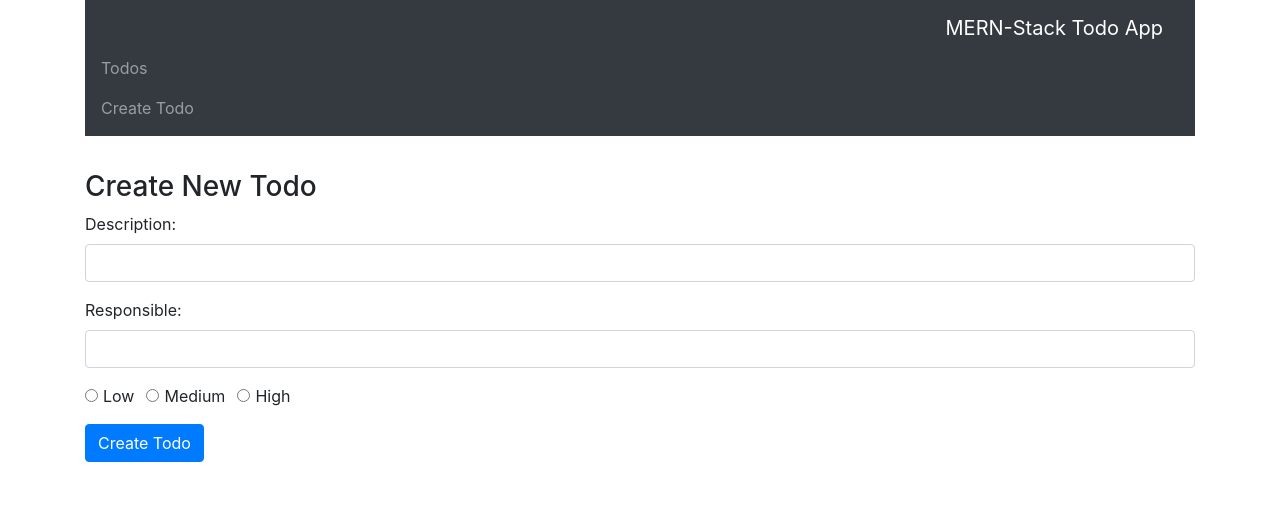
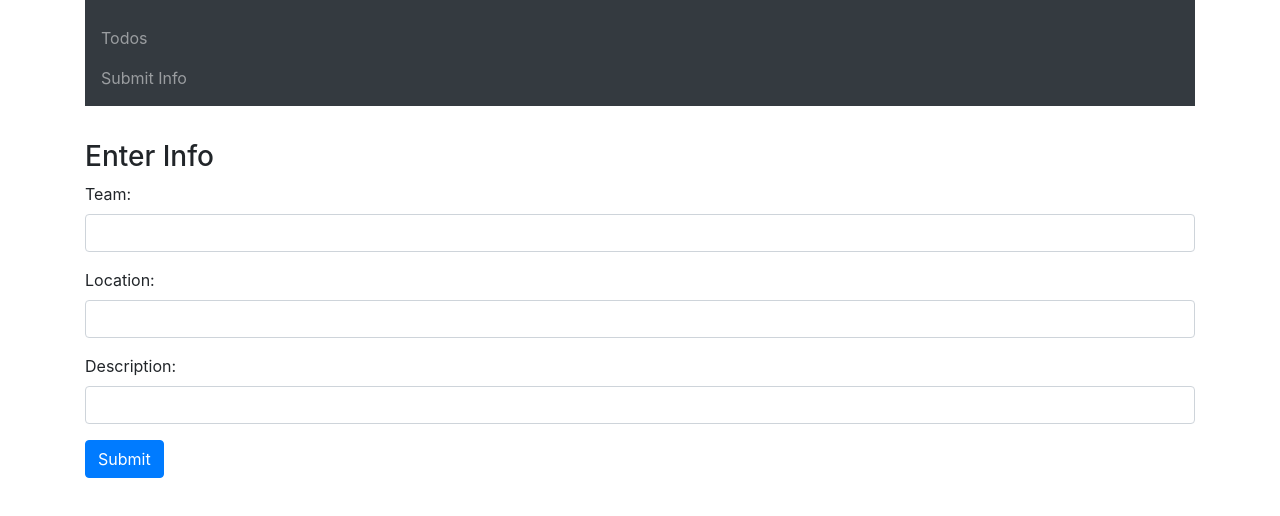
Before and after one commit to LouieLover/project-app, a React (Create React App) app: page /create in a window 1280 px wide. Shown: the top 516 px of the page. Built offline with nearby package versions, Linux system fonts and the light colour scheme.

Commit message:
creating submit info section

```diff
--- a/src/App.js
+++ b/src/App.js
@@ -18,9 +18,7 @@ class App extends Component {
               href="https://codingthesmartway.com"
               target="_blank"
             ></a>
-            <Link to="/" className="navbar-brand">
-              MERN-Stack Todo App
-            </Link>
+            <Link to="/" className="navbar-brand"></Link>
             <div className="collpase navbar-collapse">
               <ul className="navbar-nav mr-auto">
                 <li className="navbar-item">
@@ -30,7 +28,7 @@ class App extends Component {
                 </li>
                 <li className="navbar-item">
                   <Link to="/create" className="nav-link">
-                    Create Todo
+                    Submit Info
                   </Link>
                 </li>
               </ul>
--- a/src/components/create-todo.component.js
+++ b/src/components/create-todo.component.js
@@ -4,34 +4,34 @@ export default class CreateTodo extends Component {
   constructor(props) {
     super(props);
 
+    this.onChangeTodoTeam = this.onChangeTodoTeam.bind(this);
+    this.onChangeTodoLocation = this.onChangeTodoLocation.bind(this);
     this.onChangeTodoDescription = this.onChangeTodoDescription.bind(this);
-    this.onChangeTodoResponsible = this.onChangeTodoResponsible.bind(this);
-    this.onChangeTodoPriority = this.onChangeTodoPriority.bind(this);
     this.onSubmit = this.onSubmit.bind(this);
 
     this.state = {
-      todo_description: "",
-      todo_responsible: "",
-      todo_priority: "",
+      todo_Team: "",
+      todo_Location: "",
+      todo_Description: "",
       todo_completed: false,
     };
   }
 
-  onChangeTodoDescription(e) {
+  onChangeTodoTeam(e) {
     this.setState({
-      todo_description: e.target.value,
+      todo_Team: e.target.value,
     });
   }
 
-  onChangeTodoResponsible(e) {
+  onChangeTodoLocation(e) {
     this.setState({
-      todo_responsible: e.target.value,
+      todo_Location: e.target.value,
     });
   }
 
-  onChangeTodoPriority(e) {
+  onChangeTodoDescription(e) {
     this.setState({
-      todo_priority: e.target.value,
+      todo_Description: e.target.value,
     });
   }
 
@@ -39,14 +39,14 @@ export default class CreateTodo extends Component {
     e.preventDefault();
 
     console.log(`Form submitted:`);
-    console.log(`Todo Description: ${this.state.todo_description}`);
-    console.log(`Todo Responsible: ${this.state.todo_responsible}`);
-    console.log(`Todo Priority: ${this.state.todo_priority}`);
+    console.log(`Todo Team: ${this.state.todo_Team}`);
+    console.log(`Todo Location: ${this.state.todo_Location}`);
+    console.log(`Todo Description: ${this.state.todo_Description}`);
 
     this.setState({
-      todo_description: "",
-      todo_responsible: "",
-      todo_priority: "",
+      todo_Team: "",
+      todo_Location: "",
+      todo_Description: "",
       todo_completed: false,
     });
   }
@@ -54,74 +54,43 @@ export default class CreateTodo extends Component {
   render() {
     return (
       <div style={{ marginTop: 10 }}>
-        <h3>Create New Todo</h3>
+        <h3>Enter Info</h3>
         <form onSubmit={this.onSubmit}>
+          <div className="form-group">
+            <label>Team: </label>
+            <input
+              type="text"
+              className="form-control"
+              value={this.state.todo_Team}
+              onChange={this.onChangeTodoTeam}
+            />
+          </div>
+          <div className="form-group">
+            <label>Location: </label>
+            <input
+              type="text"
+              className="form-control"
+              value={this.state.todo_Location}
+              onChange={this.onChangeTodoLocation}
+            />
+          </div>
           <div className="form-group">
             <label>Description: </label>
             <input
               type="text"
               className="form-control"
-              value={this.state.todo_description}
+              value={this.state.todo_Description}
               onChange={this.onChangeTodoDescription}
             />
           </div>
-          <div className="form-group">
-            <label>Responsible: </label>
-            <input
-              type="text"
-              className="form-control"
-              value={this.state.todo_responsible}
-              onChange={this.onChangeTodoResponsible}
-            />
-          </div>
-          <div className="form-group">
-            <div className="form-check form-check-inline">
-              <input
-                className="form-check-input"
-                type="radio"
-                name="priorityOptions"
-                id="priorityLow"
-                value="Low"
-                checked={this.state.todo_priority === "Low"}
-                onChange={this.onChangeTodoPriority}
-              />
-              <label className="form-check-label">Low</label>
-            </div>
-            <div className="form-check form-check-inline">
-              <input
-                className="form-check-input"
-                type="radio"
-                name="priorityOptions"
-                id="priorityMedium"
-                value="Medium"
-                checked={this.state.todo_priority === "Medium"}
-                onChange={this.onChangeTodoPriority}
-              />
-              <label className="form-check-label">Medium</label>
-            </div>
-            <div className="form-check form-check-inline">
-              <input
-                className="form-check-input"
-                type="radio"
-                name="priorityOptions"
-                id="priorityHigh"
-                value="High"
-                checked={this.state.todo_priority === "High"}
-                onChange={this.onChangeTodoPriority}
-              />
-              <label className="form-check-label">High</label>
-            </div>
-          </div>
 
           <div className="form-group">
-            <input
-              type="submit"
-              value="Create Todo"
-              className="btn btn-primary"
-            />
+            <input type="submit" value="Submit" className="btn btn-primary" />
           </div>
         </form>
       </div>
     );
   }
 }
+// checked={this.state.todo_Description === "Low"}
+// onChange={this.onChangeTodoDescription}
```
